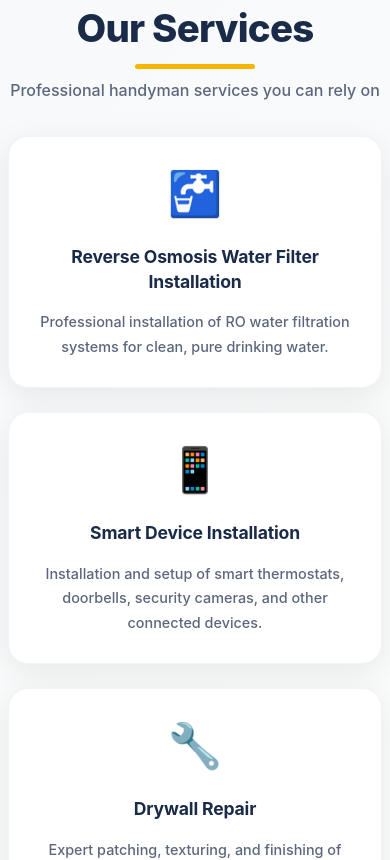
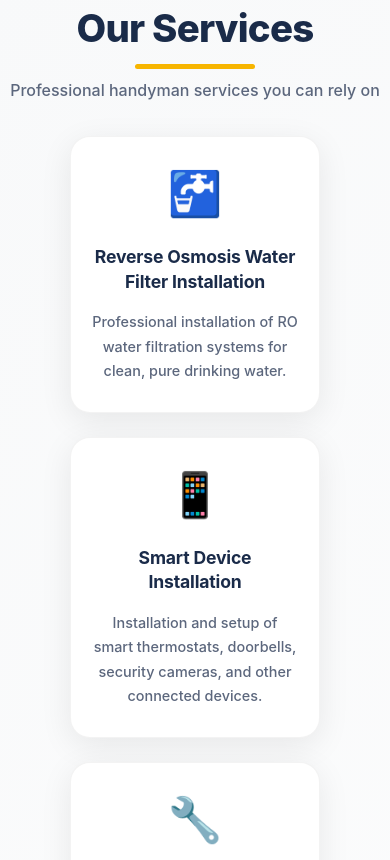
Before and after one commit to ylapscher/knockonblockNext, a Next.js app: page / in a window 390 px wide. Shown: the part 2200-3060 px from the top of the page. Built offline with nearby package versions, Linux system fonts and the light colour scheme.

Commit message:
style(ui): adjust service card and grid layout for better responsiveness

```diff
--- a/components/sections/Services.module.css
+++ b/components/sections/Services.module.css
@@ -63,7 +63,7 @@
 
 .services-grid {
   display: grid;
-  grid-template-columns: repeat(auto-fit, minmax(320px, 1fr));
+  grid-template-columns: repeat(auto-fit, minmax(220px, 1fr));
   gap: 20px;
   margin-bottom: 5rem;
   padding: 0 1rem;
@@ -151,7 +151,7 @@
 
 @media (max-width: 1200px) {
   .services-grid {
-    grid-template-columns: repeat(auto-fit, minmax(300px, 1fr));
+    grid-template-columns: repeat(auto-fit, minmax(200px, 1fr));
     gap: 2rem;
   }
 }
@@ -170,7 +170,7 @@
   }
 
   .services-grid {
-    grid-template-columns: repeat(auto-fit, minmax(280px, 1fr));
+    grid-template-columns: repeat(auto-fit, minmax(180px, 1fr));
     gap: 1.5rem;
     padding: 0 0.5rem;
   }
--- a/components/ui/ServiceCard.module.css
+++ b/components/ui/ServiceCard.module.css
@@ -1,7 +1,8 @@
 .service-card {
   background: white;
   border-radius: 20px;
-  padding: 2.5rem 2rem;
+  padding: 1rem;
+  max-width: 250px;
   text-align: center;
   box-shadow: 0 8px 32px rgba(0, 0, 0, 0.08);
   transition: transform 0.3s ease, box-shadow 0.3s ease, border-color 0.3s ease;
@@ -12,6 +13,7 @@
   display: flex;
   flex-direction: column;
   justify-content: space-between;
+  justify-self: center;
   /* Removed backdrop-filter for better performance */
 }
 
@@ -109,7 +111,7 @@
 
 @media (max-width: 768px) {
   .service-card {
-    padding: 2rem 1.5rem;
+    padding: 1rem;
   }
 
   .service-icon {
```
